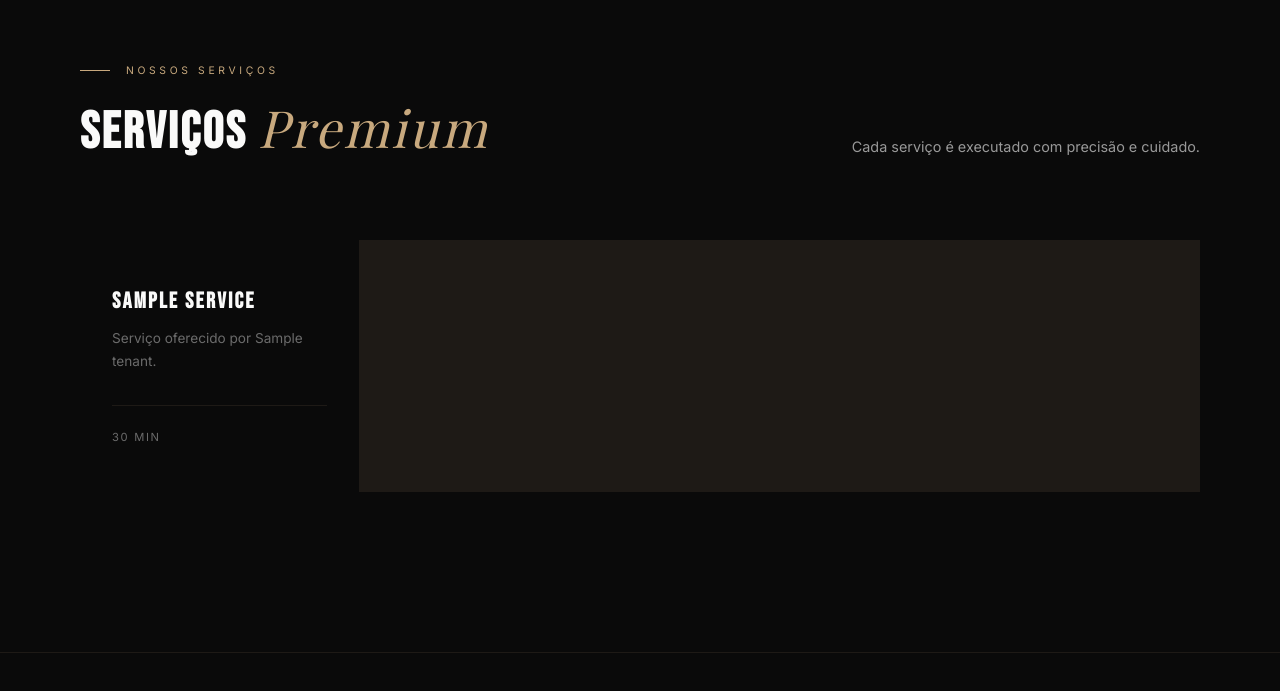
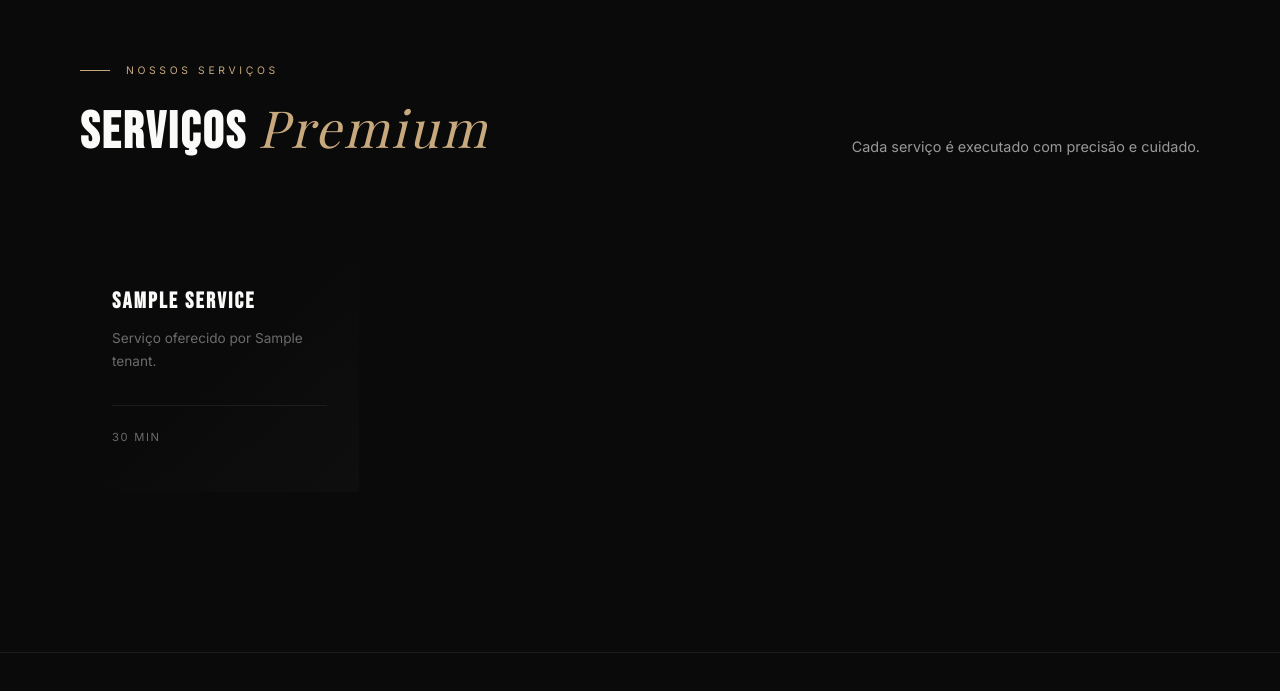
Before and after one commit to mariogodfx/focusbarber, a Django app: a page that uses templates/publico/barbearia.html in a window 1280 px wide. Shown: the part 873-1564 px from the top of the page. Run offline with Django 5.2, Linux system fonts and the light colour scheme; tables that the repository leaves empty hold one stand-in row (values such as "Sample post"); grey boxes marked "Sample" are stand-in pictures; parts of the project's set-up code (start-up, migrations or seed data) failed here and were passed over; some libraries are stand-ins or nearby versions; some web fonts are replaced.

Commit message:
layout cards de servicos ok

```diff
--- a/templates/publico/barbearia.html
+++ b/templates/publico/barbearia.html
@@ -62,11 +62,13 @@
     .services-header .section-title{margin-bottom:0}
     .services-header-right{text-align:right;max-width:350px}
     .services-header-right p{font-size:.9rem;line-height:1.8;color:var(--gray-light)}
-    .services-grid{display:grid;grid-template-columns:repeat(4,1fr);gap:1px;background:rgba(200,169,126,.1)}
-    .service-card{background:var(--black);padding:3rem 2rem;position:relative;overflow:hidden;transition:all .5s var(--ease-out-expo);cursor:default}
-    .service-card::before{content:'';position:absolute;inset:0;background:linear-gradient(135deg,rgba(200,169,126,.08) 0%,transparent 50%);opacity:0;transition:opacity .5s ease}
-    .service-card:hover::before{opacity:1}
-    .service-card:hover{transform:translateY(-5px)}
+    .services-grid{display:grid;grid-template-columns:repeat(4,1fr);gap:1px;background:transparent}
+    .service-card{padding:3rem 2rem;position:relative;overflow:hidden;cursor:default;transition:transform .5s var(--ease-out-expo)}
+    .service-card::before{content:'';position:absolute;inset:0;background:linear-gradient(to top left,rgba(255,255,255,.02) 0%,rgba(10,10,10,.5) 50%,transparent 100%);z-index:0}
+    .service-card::after{content:'';position:absolute;inset:0;background:linear-gradient(135deg,rgba(200,169,126,.08) 0%,transparent 50%);opacity:0;transition:opacity .5s ease;z-index:1}
+    .service-card:hover::after{opacity:1}
+    .service-card:hover{transform:translateY(-5px);box-shadow:inset -1px 0 0 rgba(200,169,126,.1),inset 0 -5px 0 rgba(200,169,126,.1)}
+    .service-card>*{position:relative;z-index:2}
     .service-icon{font-size:2.2rem;color:var(--gold);margin-bottom:2rem;transition:transform .4s var(--ease-out-expo)}
     .service-card:hover .service-icon{transform:scale(1.1)}
     .service-name{font-family:var(--display);font-size:1.4rem;letter-spacing:.1em;margin-bottom:.75rem}
```
